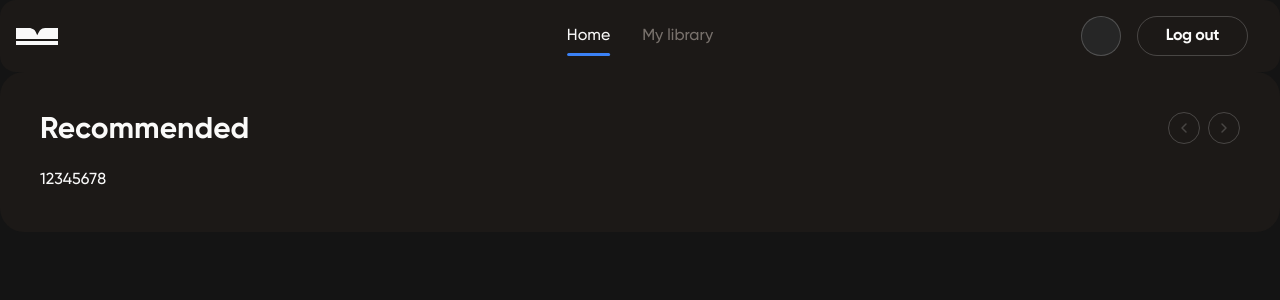
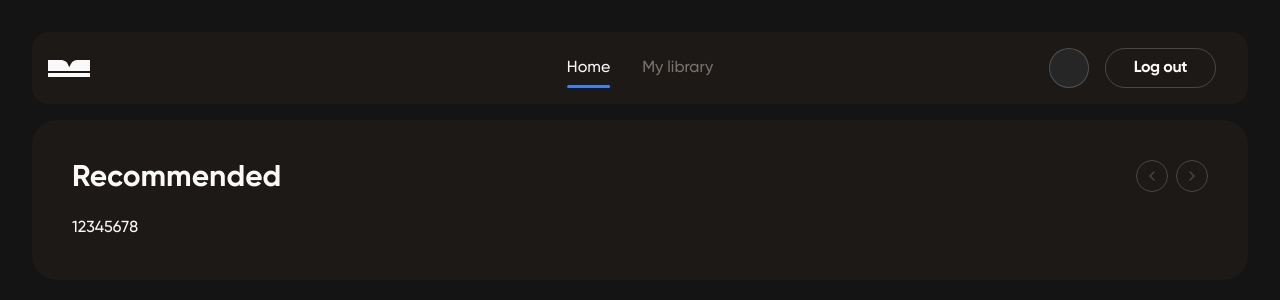
Before and after one commit to georgijbudik/read-journey, a Next.js app: page /recommended in a window 1280 px wide. Shown: the top 300 px of the page. Built offline with nearby package versions, Linux system fonts and the light colour scheme.

Commit message:
fix: styled main layout

```diff
--- a/app/(main)/layout.tsx
+++ b/app/(main)/layout.tsx
@@ -2,10 +2,10 @@ import Header from "@/components/header";
 
 const MainLayout = ({ children }: { children: React.ReactNode }) => {
   return (
-    <>
+    <div className="px-5 pb-10 pt-5 md:p-8 lg:pb-[27px] flex flex-col gap-2.5 md:gap-4">
       <Header />
       <section>{children}</section>
-    </>
+    </div>
   );
 };
 
```
